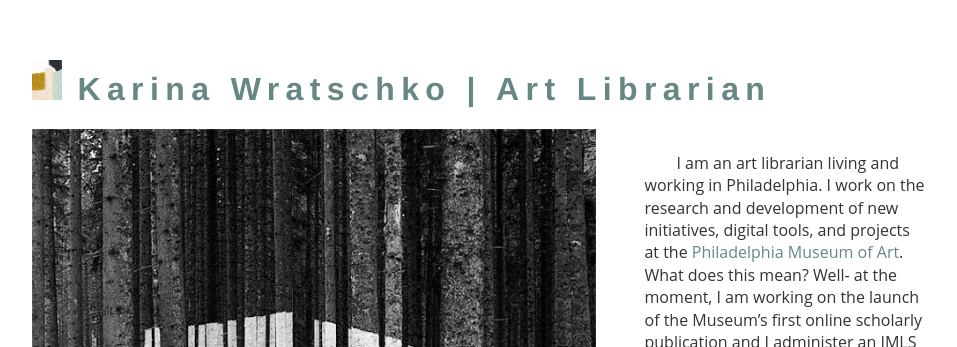
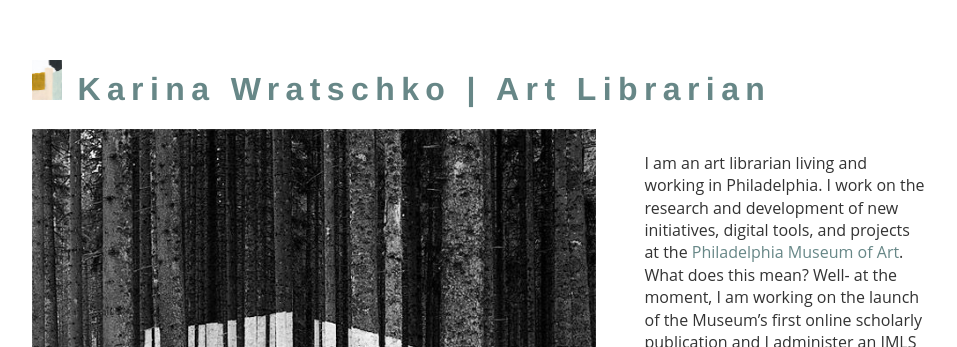
Before and after one commit to karinanw/karinanw.github.io, a Jekyll site: the page built from index.md, in a window 1280 px wide. Shown: the top 347 px of the page, without its empty margins (160-1117 px from the left). Built offline with Jekyll 4.4.1, drawn with Linux system fonts in a browser that asks for light colours.

Commit message:
Update main.css

```diff
--- a/css/main.css
+++ b/css/main.css
@@ -39,10 +39,6 @@ a:active, a:visited {
     color: #678787;
 }
 
-p span {
-    margin-left: 2em;
-}
-
 h1 {
     font-family: Avenir, Helvetica, Verdana, sans-serif;
     font-size: 2em;
@@ -54,6 +50,7 @@ h2 {
     font-size: 1.5em;
     color: DarkSlateGray;
 }
+
 p {
     font-size: 1em;
     line-height: 1.4em;
@@ -87,3 +84,8 @@ ul.posts li {
     float: left;
     margin: 1em 0 1em 0;
 }
+
+.intro {
+    display: block;
+    margin: 0 ;
+}
```
